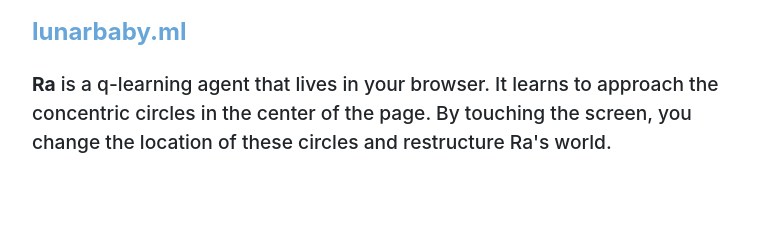
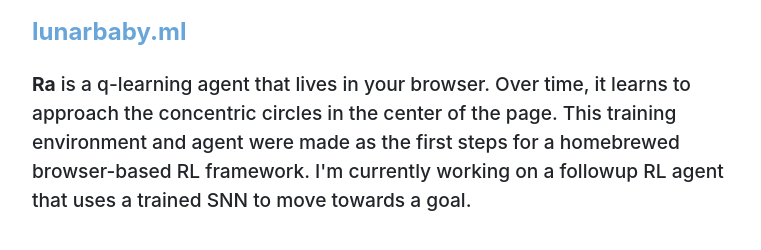
Before and after one commit to camilodoa/camilodoa.github.io, a React (Create React App) app: page / in a window 1280 px wide. Shown: the part 1977-2227 px from the top of the page, without its empty margins (243-1004 px from the left). Built offline with nearby package versions, Linux system fonts and the light colour scheme.

Commit message:
update lunar baby

```diff
--- a/src/pages/home.jsx
+++ b/src/pages/home.jsx
@@ -73,9 +73,11 @@ export default function Home () {
                     </b>
                 </h4>
                 <p className='my-4'>
-                    <b>Ra</b> {'is a q-learning agent that lives in your browser. It\n' +
-                '            learns to approach the concentric circles in the center of the page. By touching\n' +
-                '            the screen, you change the location of these circles and restructure Ra\'s world.'}
+                    <b>Ra</b> {'is a q-learning agent that lives in your browser. Over time, it\n' +
+                '            learns to approach the concentric circles in the center of the page.\n' +
+                '            This training environment and agent were made as the first steps \n' +
+                '            for a homebrewed browser-based RL framework. I\'m currently working on a followup \n' +
+                '            RL agent that uses a trained SNN to move towards a goal.'}
                 </p>
             </Col>
         </Row>
```
